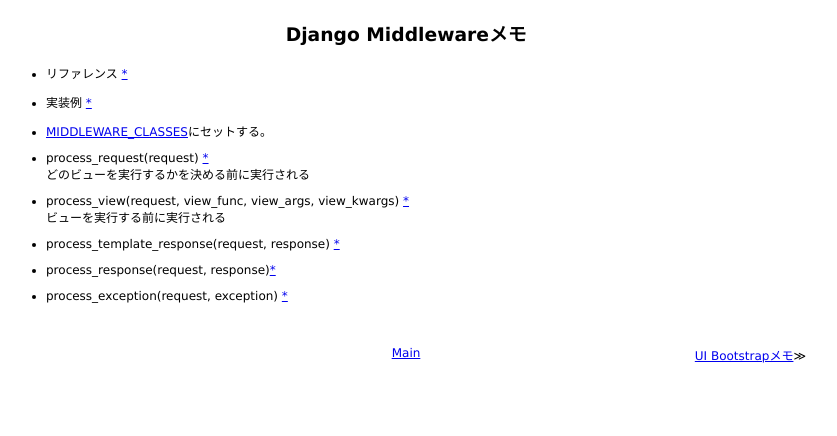
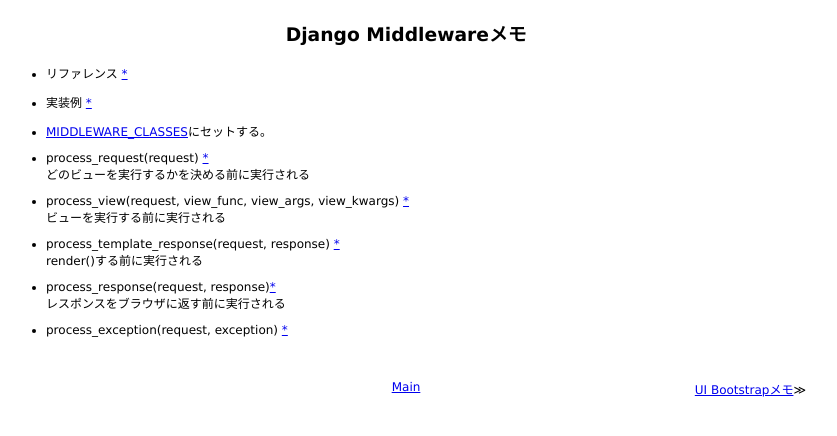
Before and after one commit to 38elements/38elements.github.com, a Jekyll site: the page built from _posts/2015-11-28-django-middleware.md, in a window 1280 px wide. Shown: the top 436 px of the page, without its empty margins (234-1071 px from the left). Built offline with Jekyll 4.4.1, drawn with Linux system fonts in a browser that asks for light colours; Markdown is read by kramdown in place of the engine named in the settings.

Commit message:
Update 2015-11-28-django-middleware.md

```diff
--- a/_posts/2015-11-28-django-middleware.md
+++ b/_posts/2015-11-28-django-middleware.md
@@ -15,7 +15,9 @@ title: Django Middlewareメモ
 ビューを実行する前に実行される
 
 * process_template_response(request, response) [*](https://docs.djangoproject.com/en/1.8/topics/http/middleware/#process_template_response)
+render()する前に実行される
 
 * process_response(request, response)[*](https://docs.djangoproject.com/en/1.8/topics/http/middleware/#process_response)
+レスポンスをブラウザに返す前に実行される
 
 * process_exception(request, exception) [*](https://docs.djangoproject.com/en/1.8/topics/http/middleware/#process-exception)
```
